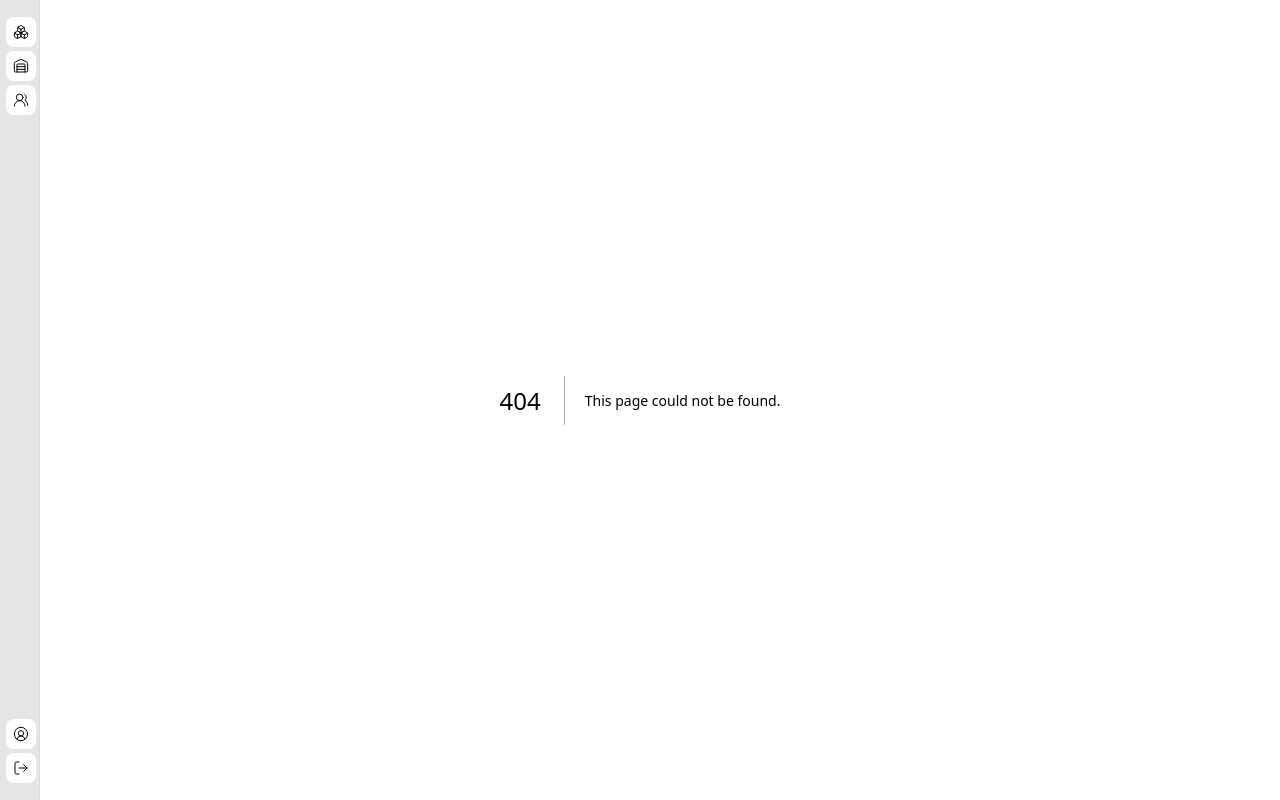
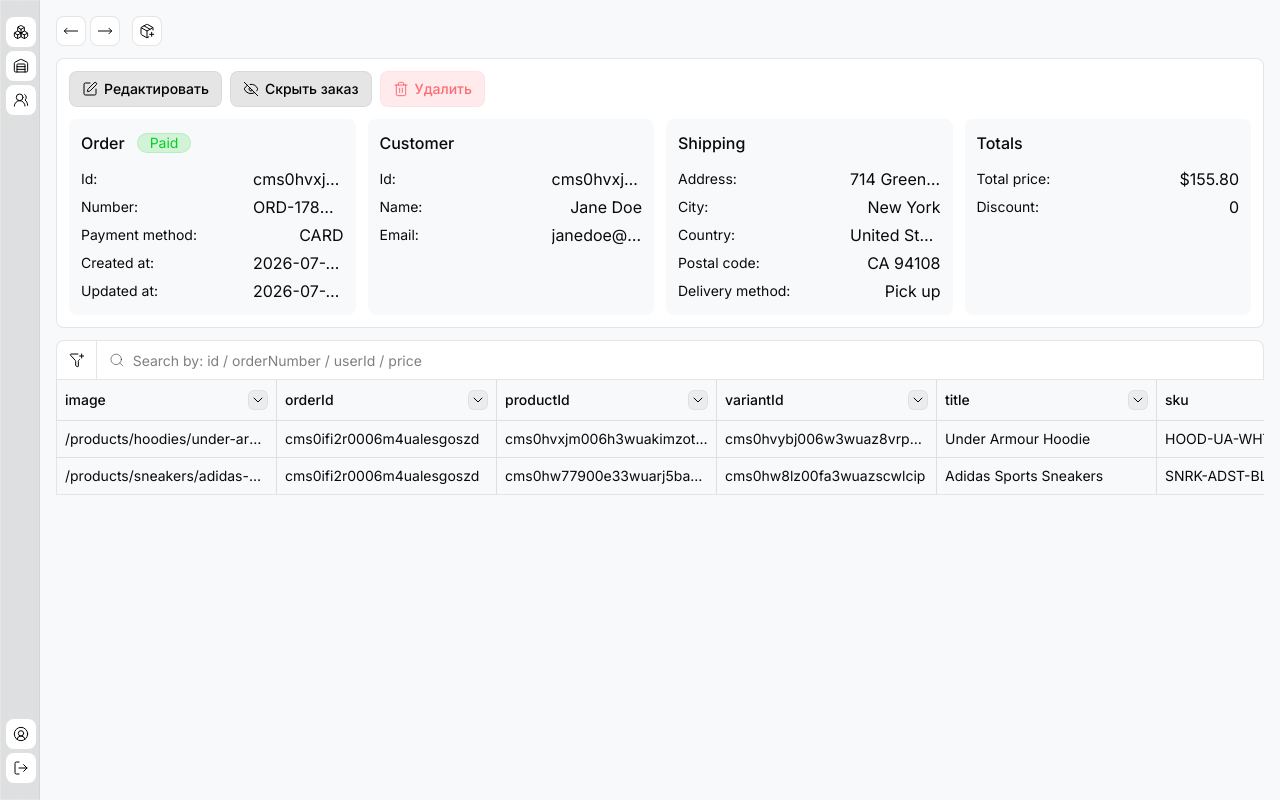
Before and after one commit to wkingsurin/ws-admin, a Next.js app: page /orders/1 in a window 1280 px wide. Before the commit this address had no page. Built offline with nearby package versions, Linux system fonts and the light colour scheme.

Commit message:
feat(pages): add inner OrderPage
- Replace DataTable with DashboardTable
- Create dynamic order page
- Create Toolbar component
- Create DetailsCard component
- Add related types

```diff
--- /dev/null
+++ b/app/(dashboard)/orders/[id]/details/card.tsx
@@ -0,0 +1,22 @@
+import Card from "../../../../../components/card";
+import DetailsData from "./details-data";
+import Status from "./status";
+import { DetailRow } from "../types";
+
+interface DetailsCardProps {
+  title: string;
+  status?: string;
+  data: DetailRow[];
+}
+
+export default function DetailsCard({ title, status, data }: DetailsCardProps) {
+  return (
+    <Card className="flex flex-col gap-3 w-full h-full">
+      <div className="flex items-center gap-3 ">
+        <span className="font-medium text-base">{title}</span>
+        {status && <Status label={status} />}
+      </div>
+      <DetailsData data={data} />
+    </Card>
+  );
+}
--- /dev/null
+++ b/app/(dashboard)/orders/[id]/details/details-data.tsx
@@ -0,0 +1,36 @@
+"use client";
+
+import { DetailRow } from "../types";
+
+interface DetailsDataProps {
+  data: DetailRow[];
+}
+
+export default function DetailsData({ data }: DetailsDataProps) {
+  const handleCopy = async (event: React.MouseEvent): Promise<void> => {
+    const value = event.currentTarget.textContent;
+
+    try {
+      await navigator.clipboard.writeText(value);
+      console.log(`Text is copied!`);
+    } catch (err) {
+      console.error(`Failed to copy text:`, value);
+    }
+  };
+
+  return (
+    <div className="flex flex-col gap-1">
+      {data.map((row) => (
+        <div
+          key={row.label}
+          className="flex items-center justify-between gap-3 rounded-md px-1 -mx-1 hover:bg-black/5"
+        >
+          <span className="min-w-40 text-sm select-none">{row.label}:</span>
+          <p className="truncate cursor-copy" onClick={handleCopy}>
+            {row.value}
+          </p>
+        </div>
+      ))}
+    </div>
+  );
+}
--- /dev/null
+++ b/app/(dashboard)/orders/[id]/details/order-details.tsx
@@ -0,0 +1,37 @@
+import DetailsCard from "./card";
+import { DetailRow } from "../types";
+
+export default function OrderDetails() {
+  const order: DetailRow[] = [
+    { label: "Id", value: "cms0hvxjm006h3wuakimzot9p" },
+    { label: "Number", value: "ORD-1784992471870" },
+    { label: "Payment method", value: "CARD" },
+    { label: "Created at", value: "2026-07-25 14:59:19" },
+    { label: "Updated at", value: "2026-07-25 14:59:19" },
+  ];
+  const customer: DetailRow[] = [
+    { label: "Id", value: "cms0hvxjm006h3wuakimzot9p" },
+    { label: "Name", value: "Jane Doe" },
+    { label: "Email", value: "janedoe@example.com" },
+  ];
+  const shipping: DetailRow[] = [
+    { label: "Address", value: "714 Green St, Apt 2B" },
+    { label: "City", value: "New York" },
+    { label: "Country", value: "United States" },
+    { label: "Postal code", value: "CA 94108" },
+    { label: "Delivery method", value: "Pick up" },
+  ];
+  const totals: DetailRow[] = [
+    { label: "Total price", value: "$155.80" },
+    { label: "Discount", value: "0" },
+  ];
+
+  return (
+    <div className="grid grid-cols-4 gap-3">
+      <DetailsCard title="Order" data={order} status="Paid" />
+      <DetailsCard title="Customer" data={customer} />
+      <DetailsCard title="Shipping" data={shipping} />
+      <DetailsCard title="Totals" data={totals} />
+    </div>
+  );
+}
--- /dev/null
+++ b/app/(dashboard)/orders/[id]/details/status.tsx
@@ -0,0 +1,3 @@
+export default function Status({ label }: { label: string }) {
+  return <span className="flex items-center justify-center px-3 h-5 rounded-2xl bg-[#05CF23]/15 text-[#05CF23] text-sm border-[0.5px] border-[#05CF23]/15">{label}</span>;
+}
--- /dev/null
+++ b/app/(dashboard)/orders/[id]/page.tsx
@@ -0,0 +1,16 @@
+import DashboardTable from "@/components/dashboard/dashboard-table";
+import { OrderItems, OrderProductColumns } from "@/features/orders/constants";
+import Toolbar from "./toolbar/toolbar";
+import OrderDetails from "./details/order-details";
+
+export default function OrderPage() {
+  return (
+    <div className="flex flex-col gap-3">
+      <div className="flex flex-col gap-3 p-3 rounded-md w-full min-h-[260px] bg-white border-[0.5px] border-black/10">
+        <Toolbar />
+        <OrderDetails />
+      </div>
+      <DashboardTable data={OrderItems} columns={OrderProductColumns} />
+    </div>
+  );
+}
--- /dev/null
+++ b/app/(dashboard)/orders/[id]/toolbar/tool-button.tsx
@@ -0,0 +1,19 @@
+import { Button } from "@/components/ui/button";
+import { LucideIcon } from "lucide-react";
+
+interface ToolButtonProps {
+  icon: LucideIcon;
+  label: string;
+  style: string;
+}
+
+export default function ToolButton({ icon, label, style }: ToolButtonProps) {
+  const Icon = icon;
+
+  return (
+    <Button className={`rounded-md px-3 ${style}`}>
+      <Icon className={`size-4 stroke-[1.5px]`} />
+      <span>{label}</span>
+    </Button>
+  );
+}
--- /dev/null
+++ b/app/(dashboard)/orders/[id]/toolbar/toolbar.tsx
@@ -0,0 +1,39 @@
+import { EyeOff, LucideIcon, SquarePen, Trash2 } from "lucide-react";
+import ToolButton from "./tool-button";
+
+export default function Toolbar() {
+  const TOOLBAR_BUTTONS: { icon: LucideIcon; label: string; style: string }[] =
+    [
+      {
+        icon: SquarePen,
+        label: "Редактировать",
+        style:
+          "bg-black/10 border-[0.5px] border-black/5 text-black hover:bg-black/15",
+      },
+      {
+        icon: EyeOff,
+        label: "Скрыть заказ",
+        style:
+          "bg-black/10 border-[0.5px] border-black/5 text-black hover:bg-black/15",
+      },
+      {
+        icon: Trash2,
+        label: "Удалить",
+        style:
+          "bg-[#FE414A]/10 border-[0.5px] border-[#FE414A]/5 text-[#FE414A]/75 hover:bg-[#FE414A]/15 hover:text-[#FE414A]",
+      },
+    ];
+
+  return (
+    <div className="flex gap-2">
+      {TOOLBAR_BUTTONS.map((tool) => (
+        <ToolButton
+          key={tool.label}
+          icon={tool.icon}
+          label={tool.label}
+          style={tool.style}
+        />
+      ))}
+    </div>
+  );
+}
--- /dev/null
+++ b/app/(dashboard)/orders/[id]/types.ts
@@ -0,0 +1 @@
+export type DetailRow = { label: string; value: string };
--- a/app/(dashboard)/orders/client.tsx
+++ b/app/(dashboard)/orders/client.tsx
@@ -1,9 +1,13 @@
 "use client";
 
-import DataTable from "@/components/data-table/data-table";
+import DashboardTable from "@/components/dashboard/dashboard-table";
 import { OrderColumns } from "@/features/orders/constants";
 import { IOrder } from "@/features/orders/types";
 
 export default function OrdersClient({ data }: { data: IOrder[] }) {
-  return <DataTable data={data} columns={OrderColumns} />;
+  return (
+    <div>
+      <DashboardTable data={data} columns={OrderColumns} />
+    </div>
+  );
 }
```
